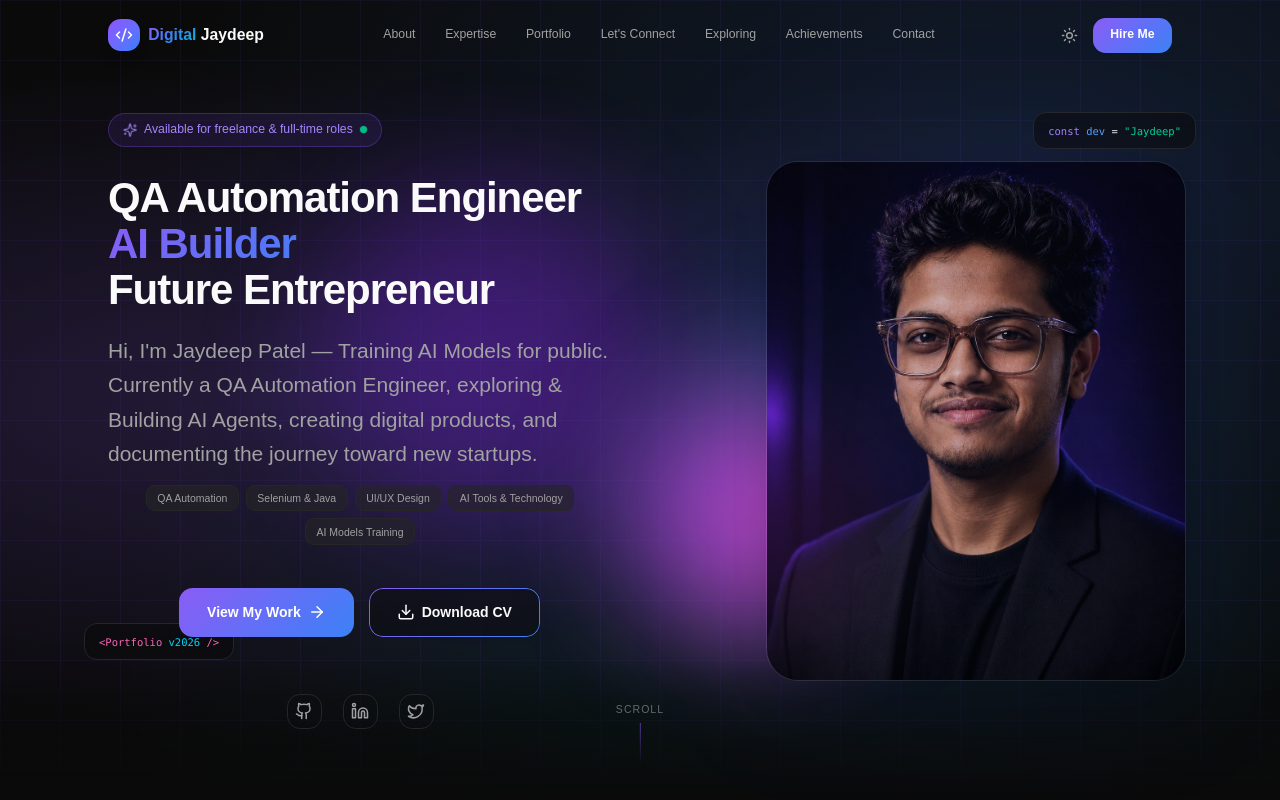
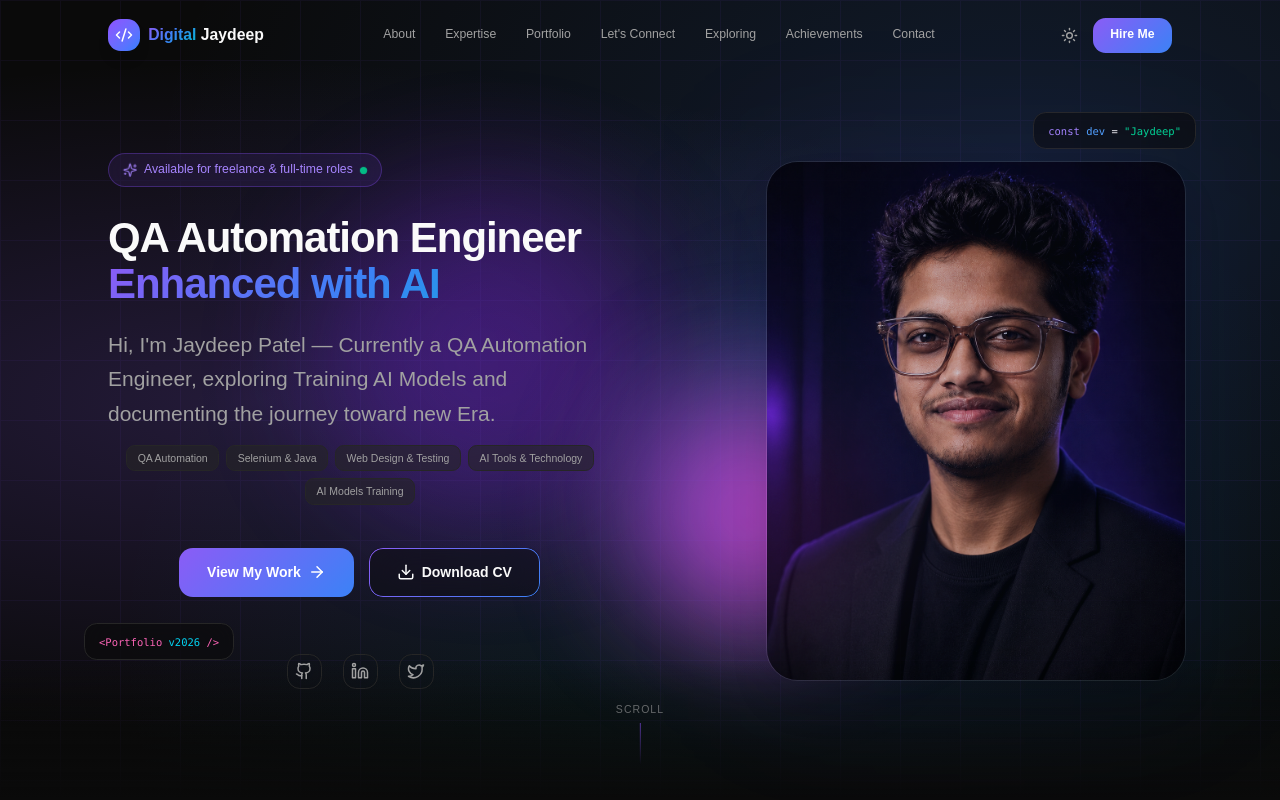
Before and after one commit to JaydeepAI/JaydeepAI.github.io, a React (Vite) app: page / in a window 1280 px wide. Shown: the top 800 px of the page. Built offline with nearby package versions, Linux system fonts and the light colour scheme.

Commit message:
Update HeroSection.tsx

```diff
--- a/src/app/components/HeroSection.tsx
+++ b/src/app/components/HeroSection.tsx
@@ -21,7 +21,7 @@ const downloadProfile = () => {
 
   doc.setFontSize(12);
   doc.text(
-    "QA Automation Engineer • AI Builder • Future Entrepreneur",
+    "QA Automation Engineer Enhaced with AI",
     20,
     28
   );
@@ -164,18 +164,18 @@ const downloadProfile = () => {
         {/* Main heading */}
         <h1 className="text-3xl sm:text-4xl lg:text-5xl font-bold tracking-tight leading-[1.1] mb-6">
           <span className="block text-foreground">QA Automation Engineer</span>
-          <span className="block gradient-text">AI Builder</span>
-          <span className="block text-foreground">Future Entrepreneur</span>
+          <span className="block gradient-text">Enhanced with AI</span>
+
         </h1>
 
         {/* Subtitle */}
         <p className="text-lg sm:text-xl lg:text-2xl text-muted-foreground max-w-xl mx-auto mb-4 leading-relaxed">
-          Hi, I'm Jaydeep Patel — Training AI Models for public. Currently a QA Automation Engineer, exploring & Building AI Agents, creating digital products, and documenting the journey toward new startups.
+          Hi, I'm Jaydeep Patel —  Currently a QA Automation Engineer, exploring Training AI Models and documenting the journey toward new Era.
         </p>
 
         {/* Role tags */}
         <div className="flex flex-wrap items-center justify-center gap-2 mb-12">
-          {["QA Automation", "Selenium & Java", "UI/UX Design", "AI Tools & Technology", "AI Models Training"].map((tag) => (
+          {["QA Automation", "Selenium & Java", "Web Design & Testing", "AI Tools & Technology", "AI Models Training"].map((tag) => (
             <span
               key={tag}
               className="px-3 py-1.5 rounded-lg bg-muted/60 border border-border text-xs font-medium text-muted-foreground"
```
